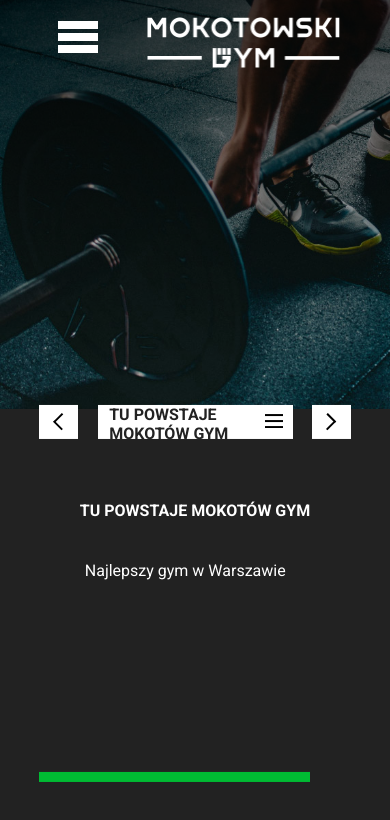
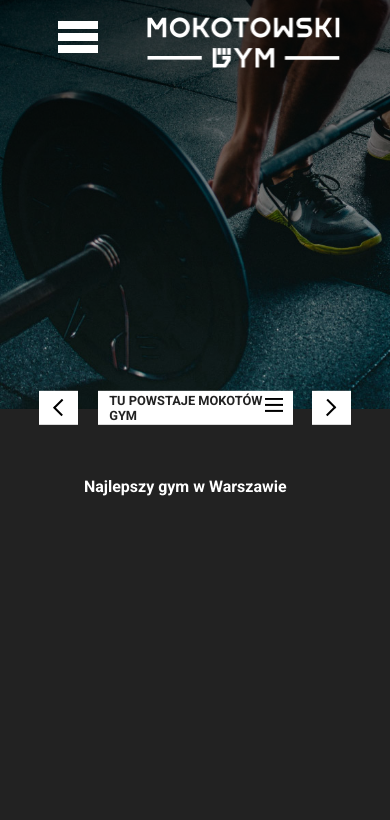
Before and after one commit to McGluszak-MacroIndustries/mokotow-gym, a Vue app: page / in a window 390 px wide. Shown: the top 820 px of the page. Built offline with nearby package versions, Linux system fonts and the light colour scheme.

Commit message:
little fixes

```diff
--- a/src/components/MapTemplate.vue
+++ b/src/components/MapTemplate.vue
@@ -95,7 +95,7 @@ export default defineComponent({
       align-content: end;
 
       justify-content: center;
-    //   border: 2px pink solid;
+      //   border: 2px pink solid;
       z-index: 999;
       & > * {
         display: grid;
--- a/src/components/WindowTemplate.vue
+++ b/src/components/WindowTemplate.vue
@@ -617,6 +617,7 @@ export default defineComponent({
       //   height: 50%;
       // }
       .element-container {
+        transform: translateY(-5%);
         .expanded {
           width: 50vw;
 
@@ -628,12 +629,12 @@ export default defineComponent({
               overflow-x: hidden;
               &.selected {
                 .title {
-                  font-size: 1rem;
+                  font-size: 0.8rem;
                 }
               }
               .title {
                 width: 40vw;
-                font-size: 1rem;
+                font-size: 0.8rem;
                 transform: translateX(2vw);
               }
             }
@@ -646,20 +647,30 @@ export default defineComponent({
             grid-template-columns: 1vw 40vw 5vw;
             .item-name {
               // transform: translateX(-6%);
-              font-size: 1rem;
+              font-size: 0.8rem;
               width: 40vw;
+              text-overflow: ellipsis;
             }
           }
         }
       }
     }
     .left-full {
-      grid-template-rows: 1vh 12vh 25vh 2vh;
       margin-top: 5vh;
+      // width: 80vw;
+      .blank {
+        display: none;
+      }
+      justify-items: center;
       .description {
+        transform: translateY(-40%);
+        font-weight: bold;
       }
       .title {
-        font-size: 1rem;
+        display: none;
+      }
+      .line {
+        display: none;
       }
     }
   }
```
